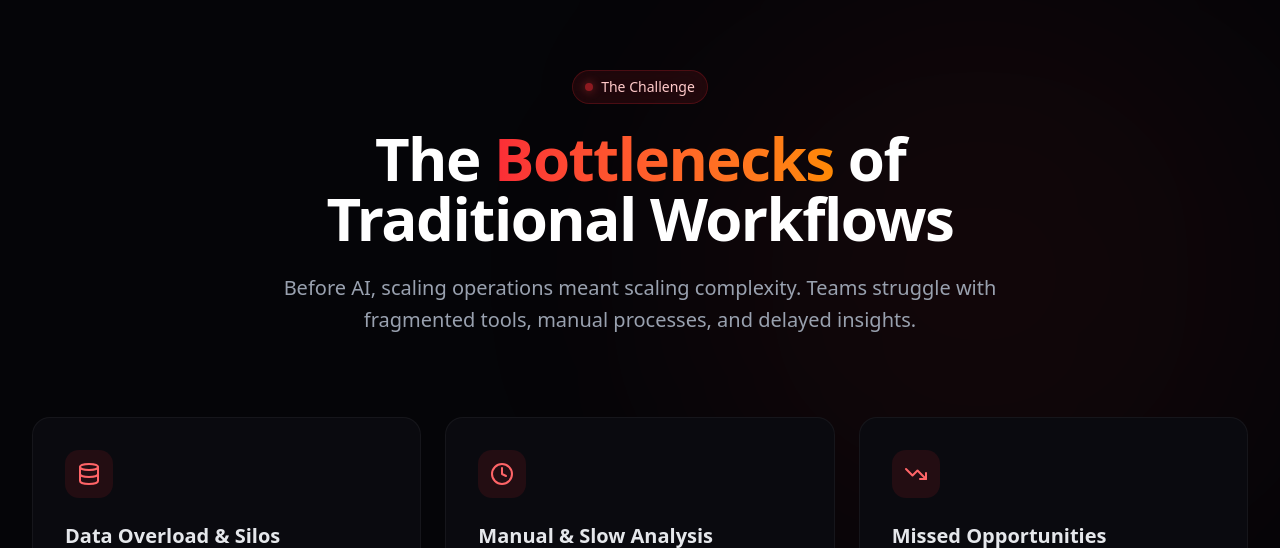
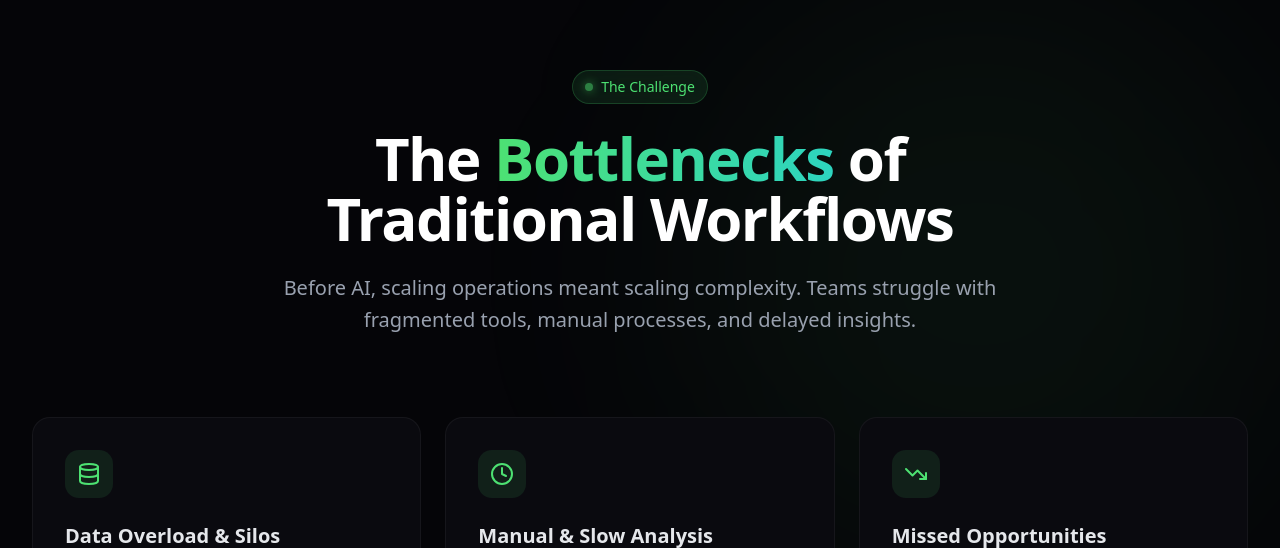
Before and after one commit to projahid/Team-Ranger-Landing-Page, a Next.js app: page / in a window 1280 px wide. Shown: the part 1583-2131 px from the top of the page. Built offline with nearby package versions, Linux system fonts and the light colour scheme.

Commit message:
feat: implement core landing page sections including Features, Problem, Solution, Pricing, Testimonials, and CTA.

```diff
--- a/components/Problem.tsx
+++ b/components/Problem.tsx
@@ -36,17 +36,17 @@ export function Problem() {
 
   return (
     <section className="relative w-full py-16 md:py-24 bg-[#050508] overflow-hidden border-b border-white/5">
-      {/* Subtle Red/Orange glow to indicate "Problem" area, contrasting with the Green/Teal AI theme */}
-      <div className="absolute top-0 right-0 w-[300px] md:w-[600px] h-[300px] md:h-[600px] bg-red-500/5 blur-[80px] md:blur-[120px] rounded-full pointer-events-none" />
+      {/* Subtle Green/Teal glow to match the AI theme */}
+      <div className="absolute top-0 right-0 w-[300px] md:w-[600px] h-[300px] md:h-[600px] bg-[#4de172]/5 blur-[80px] md:blur-[120px] rounded-full pointer-events-none" />
 
       <div className="container relative mx-auto px-4 sm:px-6 lg:px-8 z-10">
         <div className="text-center max-w-3xl mx-auto mb-16 md:mb-20 animate-in fade-in slide-in-from-bottom-8 duration-1000">
-          <div className="inline-flex items-center gap-2 px-3 py-1.5 rounded-full bg-red-500/10 border border-red-500/20 backdrop-blur-md mb-6 font-medium text-xs sm:text-sm">
-            <span className="w-2 h-2 rounded-full bg-red-500 animate-pulse shadow-[0_0_10px_#ef4444]" />
-            <span className="text-red-200">The Challenge</span>
+          <div className="inline-flex items-center gap-2 px-3 py-1.5 rounded-full bg-[#4de172]/10 border border-[#4de172]/20 backdrop-blur-md mb-6 font-medium text-xs sm:text-sm">
+            <span className="w-2 h-2 rounded-full bg-[#4de172] animate-pulse shadow-[0_0_10px_#4de172]" />
+            <span className="text-[#4de172]">The Challenge</span>
           </div>
           <h2 className="text-3xl sm:text-4xl md:text-5xl lg:text-6xl font-extrabold text-white tracking-tight mb-4 md:mb-6">
-            The <span className="text-transparent bg-clip-text bg-gradient-to-r from-red-500 to-orange-400">Bottlenecks</span> of Traditional Workflows
+            The <span className="text-transparent bg-clip-text bg-gradient-to-r from-[#4de172] to-[#2dd4bf]">Bottlenecks</span> of Traditional Workflows
           </h2>
           <p className="text-base sm:text-lg md:text-xl text-gray-400 leading-relaxed px-4 md:px-0">
             Before AI, scaling operations meant scaling complexity. Teams struggle with fragmented tools, manual processes, and delayed insights.
@@ -57,10 +57,10 @@ export function Problem() {
           {problems.map((problem, index) => (
             <div
               key={index}
-              className="bg-[#0a0a0f] border border-white/5 rounded-2xl p-8 hover:border-red-500/30 transition-colors duration-300 group"
+              className="bg-[#0a0a0f] border border-white/5 rounded-2xl p-8 hover:border-[#4de172]/30 transition-colors duration-300 group"
             >
-              <div className="w-12 h-12 rounded-xl bg-red-500/10 flex items-center justify-center mb-6 group-hover:bg-red-500/20 transition-colors">
-                <problem.icon className="w-6 h-6 text-red-400" />
+              <div className="w-12 h-12 rounded-xl bg-[#4de172]/10 flex items-center justify-center mb-6 group-hover:bg-[#4de172]/20 transition-colors">
+                <problem.icon className="w-6 h-6 text-[#4de172]" />
               </div>
               <h3 className="text-xl font-bold text-gray-200 mb-3 group-hover:text-white transition-colors">
                 {problem.title}
```
